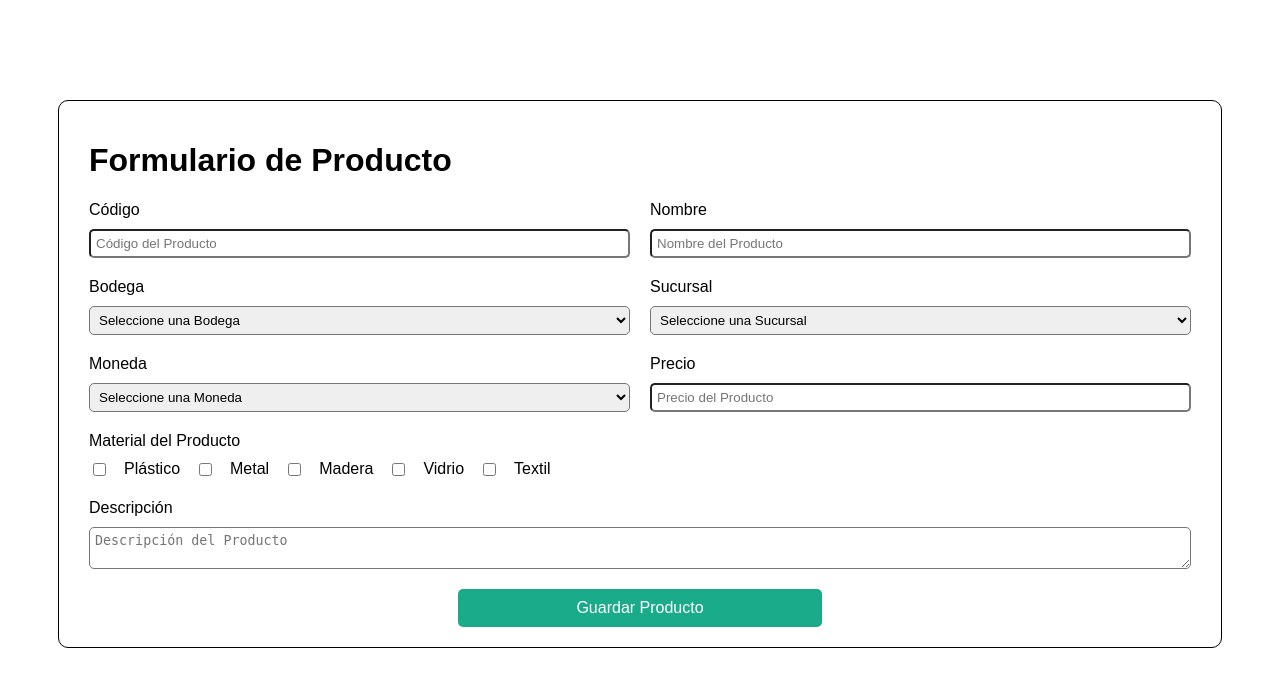
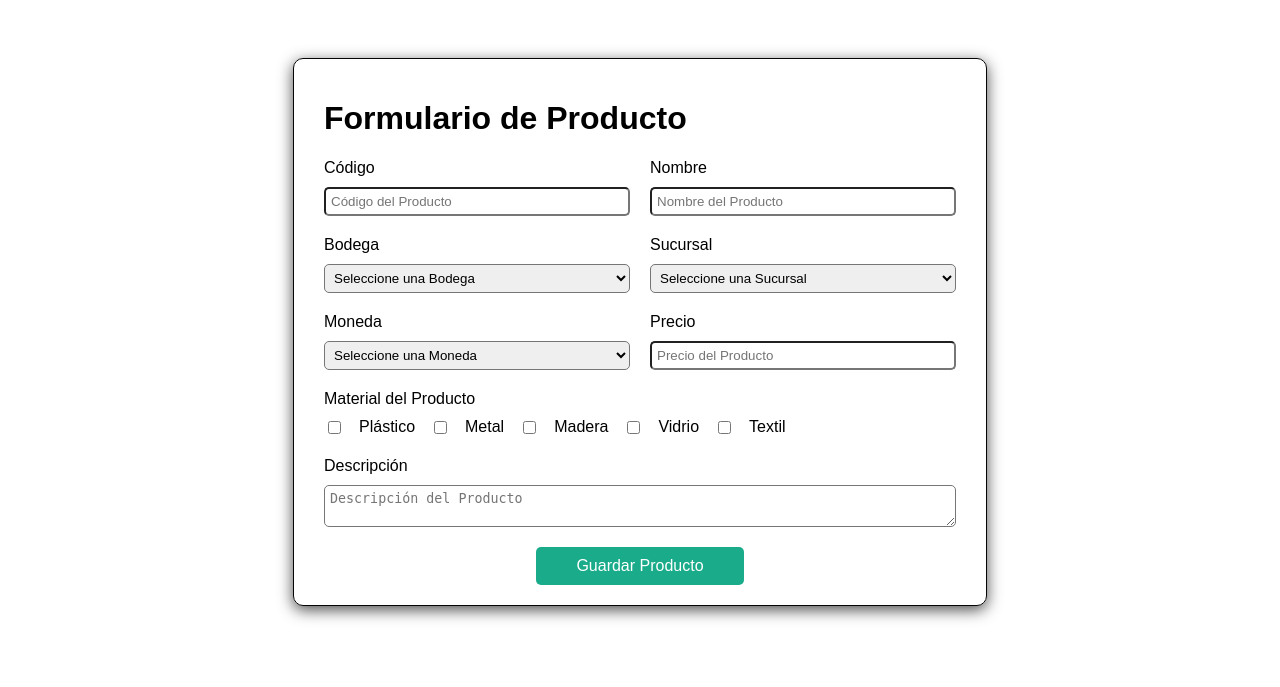
Before and after one commit to LUCHER4321/desis-product-register-system, a PHP site: page /index.html in a window 1280 px wide. Shown: the top 687 px of the page. Run offline with PHP 8.4, Linux system fonts and the light colour scheme; data comes from the database, SQL or seed files in the repository.

Commit message:
Update index.css

```diff
--- a/src/index.css
+++ b/src/index.css
@@ -1,16 +1,23 @@
 input[type="checkbox"], button, select, option {
     cursor: pointer;
+}
+
+body {
+    display: flex;
+    justify-content: center;
 }
 
 .product-form {
     font-family: Arial, sans-serif;
     font-size: 16px;
     padding: 20px 30px;
-    border: 1px solid black;
-    margin: 100px 50px;
+    border: 1px solid #040404;
+    margin: 50px 0px;
     border-radius: 10px;
+    width: 50%;
     display: flex;
     flex-direction: column;
+    box-shadow: 0px 4px 15px rgba(0, 0, 0, 0.7);
 }
 
 .submit-button {
```
